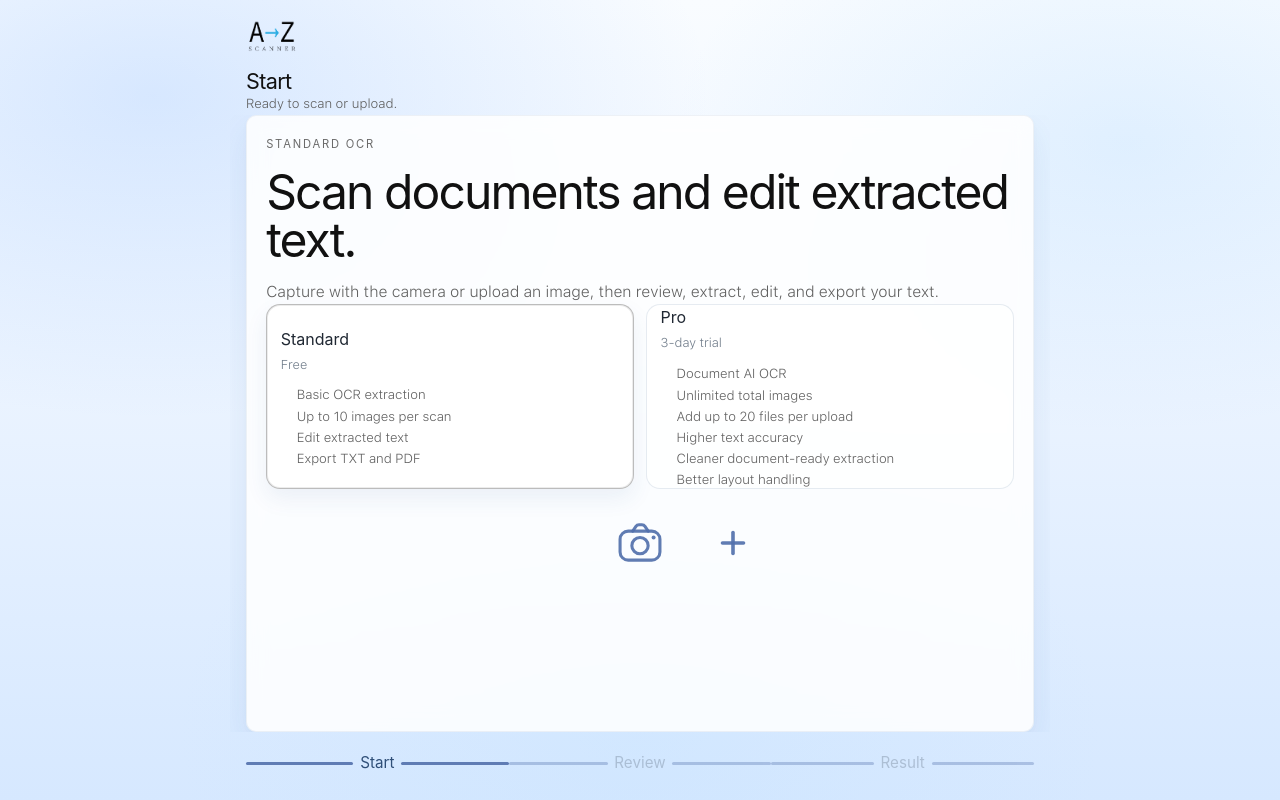
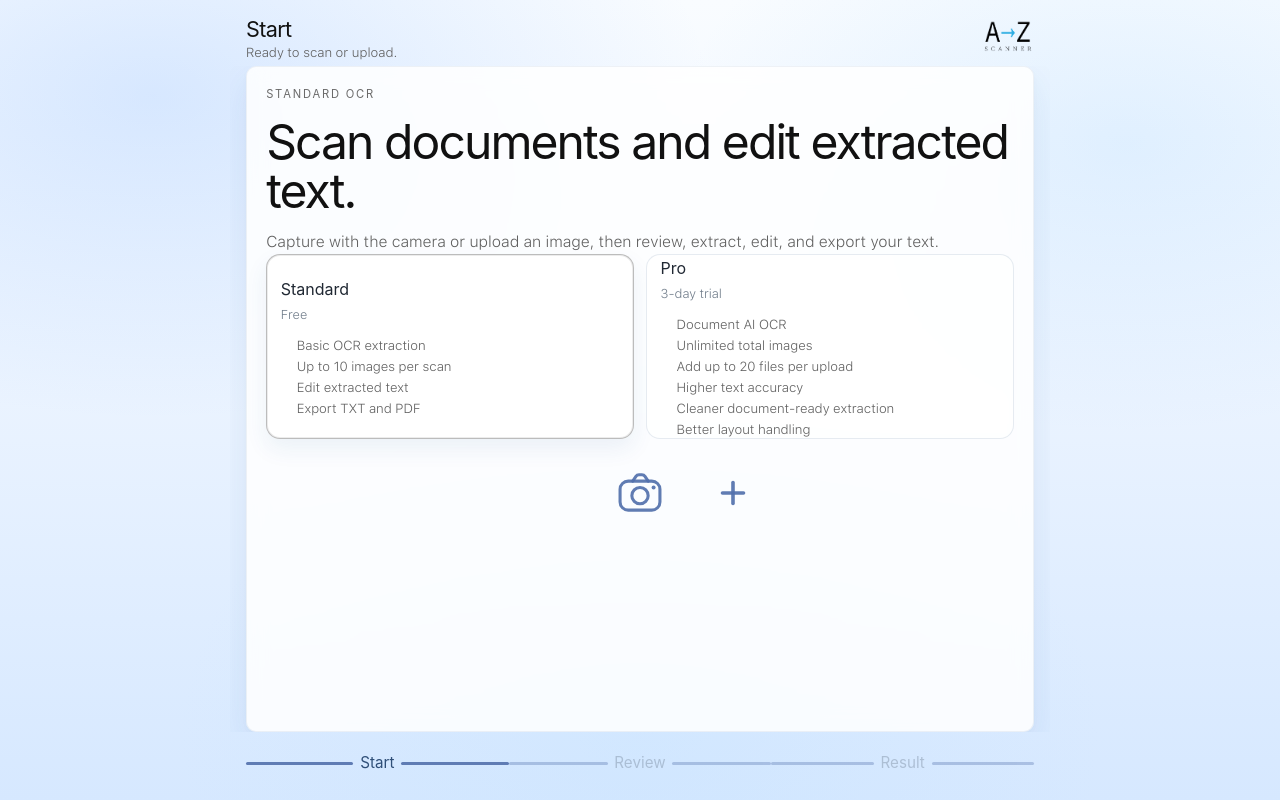
Before and after one commit to aisupsaas/az-scanner, a Next.js app in the folder frontend/: page / in a window 1280 px wide. Built offline with nearby package versions, Linux system fonts and the light colour scheme; no server answers; a web font is replaced by a local one.

Commit message:
Update AZ Scanner

```diff
--- a/frontend/app/components/ResultScreen.tsx
+++ b/frontend/app/components/ResultScreen.tsx
@@ -233,12 +233,6 @@ const previewImage =
 
   return (
     <div className="az-screen">
-      <div className="az-result-masthead">
-        <div>
-          <div className="az-result-title">Result</div>
-        </div>
-      </div>
-
       <div className="az-panel-card az-panel-card-fill">
         {resultTab === "text" ? (
           <>
--- a/frontend/app/page.tsx
+++ b/frontend/app/page.tsx
@@ -1014,15 +1014,9 @@ function resetOcrText() {
       <div className="az-shell">
        <header className="az-topbar">
           <div>
-            <img
-              src="/az-logo.png"
-              alt="AZ Scanner"
-              className="az-topbar-logo"
-            />
+            <div className="az-topbar-title">{topTitle}</div>
 
             {mode !== "result" ? (
-              <>
-                <div className="az-topbar-title">{topTitle}</div>
               <div
                 className={
                   loading
@@ -1032,9 +1026,14 @@ function resetOcrText() {
               >
                 {statusText}
               </div>
-              </>
             ) : null}
           </div>
+
+          <img
+            src="/az-logo.png"
+            alt="AZ Scanner"
+            className="az-topbar-logo"
+          />
         </header>
         <section className="az-content">
           {mode === "start" ? (
```
Lines whose indentation alone changed are shown as unchanged.
